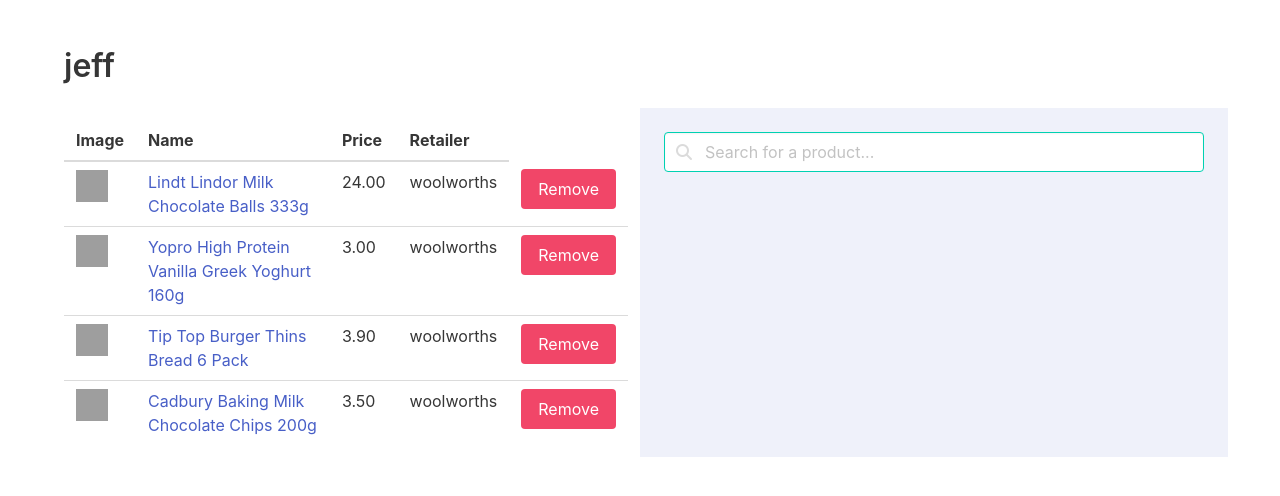
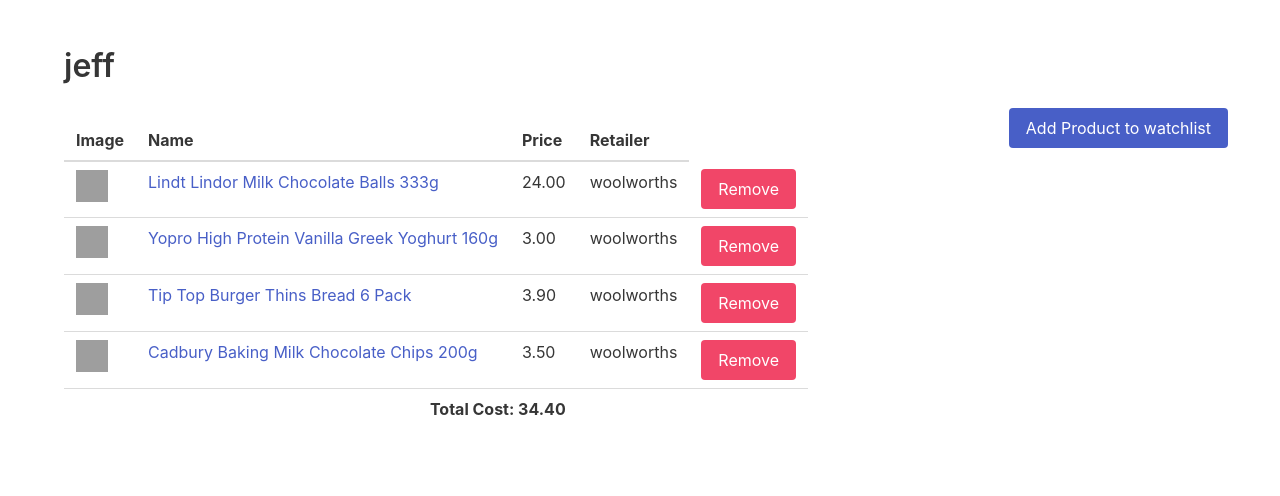
Before and after one commit to capstone-26/Shopping-Assistant, a Django app: template core/templates/watchlist.html in a window 1280 px wide. Shown: the part 56-552 px from the top of the page. Run offline with Django 4.2, Linux system fonts and the light colour scheme; the template is opened without the code that fills it: values that come from a table or form of the project are taken from there, others are empty; data comes from the database, SQL or seed files in the repository; both versions use the stored data as it was after the commit; some libraries are stand-ins or nearby versions; grey boxes are pictures that could not be loaded.

Commit message:
Changing product search to a pop-up. Adding a total cost at the bottom of the watchlist

```diff
--- a/core/templates/watchlist.html
+++ b/core/templates/watchlist.html
@@ -28,19 +28,33 @@
                     {% for product in watchlist.products.all %}
                     <tr>
                       <td><img class="image is-32x32" src="{{ product.image_url }}" alt="{{ product.name }}" width="100px"></td>
-                            <td><a href="{% url 'product' product.id %}"> {{ product.name }}</a></td>
+                      <td><a href="{% url 'product' product.id %}">{{ product.name }}</a></td>
                       <td>{{ product.price }}</td>
                       <td>{{ product.retailer }}</td>
                       <td><button class="remove-from-watchlist-button button is-danger" data-product-id="{{ product.id }}">Remove</button></td>
-
                     </tr>
                     {% endfor %}
+                    <tr>
+                      <td colspan="3" align="right"><span id="total-cost" style="font-weight: bold;"></td>
+                    </tr>
                   </tbody>
             </table>
 
         </div>
-        <div class="column has-background-link-light">
-            <div class="column">
+
+        <button class="js-modal-trigger button is-link is-primary" data-target="add-modal">
+            Add Product to watchlist
+        </button>
+
+        <div class="modal" id="add-modal">
+            <div class="modal-background"></div>
+            <div class="modal-card">
+                <header class="modal-card-head">
+                    <p class="modal-card-title">Add Product to {{ watchlist.title }}</p>
+                    <button class="delete" aria-label="close"></button>
+                </header>
+                <section class="modal-card-body">
+                    <div class="block">
                         <form action="{% url 'addProduct' %}" method="get">
                             <div class="field">
                                 <p class="control has-icons-left">
@@ -52,6 +66,8 @@
                             </div>
                             <input type="hidden" name="another_value" value="{{ watchlist.id }}">
                         </form>
+                    </div>
+                </section>
             </div>
         </div>
     </div>
@@ -97,6 +113,69 @@ $(document).ready(function() {
         window.location.href = "/watchlistAddProduct/" + watchlistId;
     }
 
+    document.addEventListener('DOMContentLoaded', () => {
+        // Functions to open and close a modal
+        function openModal($el) {
+          $el.classList.add('is-active');
+        }
+
+        function closeModal($el) {
+          $el.classList.remove('is-active');
+        }
+
+        function closeAllModals() {
+          (document.querySelectorAll('.modal') || []).forEach(($modal) => {
+            closeModal($modal);
+          });
+        }
+
+        // Add a click event on buttons to open a specific modal
+        (document.querySelectorAll('.js-modal-trigger') || []).forEach(($trigger) => {
+          const modal = $trigger.dataset.target;
+          const $target = document.getElementById(modal);
+
+          $trigger.addEventListener('click', () => {
+            openModal($target);
+          });
+        });
+
+        // Add a click event on various child elements to close the parent modal
+        (document.querySelectorAll('.modal-close, .modal-card-head .delete, .modal-card-foot .button, .modal-card-body .close') || []).forEach(($close) => {
+          const $target = $close.closest('.modal');
+
+          $close.addEventListener('click', () => {
+            closeModal($target);
+          });
+        });
+
+        // Add a keyboard event to close all modals
+        document.addEventListener('keydown', (event) => {
+          const e = event || window.event;
+
+          if (e.keyCode === 27) { // Escape key
+            closeAllModals();
+          }
+        });
+
+        function calculateTotalCost() {
+            // Retrieve all product prices from the table rows
+            var prices = document.querySelectorAll("tbody td:nth-child(3)");
+
+            // Calculate the total cost
+            var totalCost = 0;
+            for (var i = 0; i < prices.length; i++) {
+                totalCost += parseFloat(prices[i].textContent);
+            }
+
+            // Update the total cost element
+            var totalCostElement = document.getElementById("total-cost");
+            totalCostElement.textContent = "Total Cost: " + totalCost.toFixed(2); // Adjust decimal places as needed
+        }
+
+        // Call the calculateTotalCost function when the page loads
+        calculateTotalCost();
+      });
+
 </script>
 
 {% endblock javascript %}
```
Also changed, not shown: db.sqlite3. Lines whose indentation alone changed are shown as unchanged.
